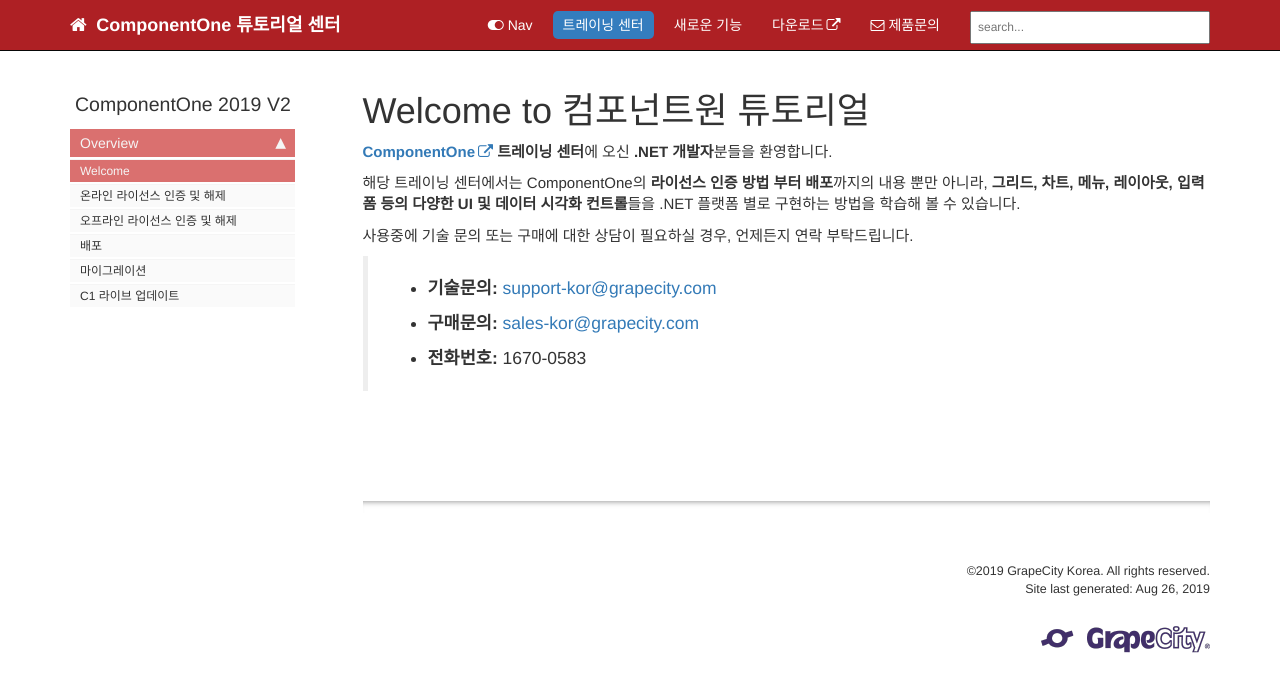
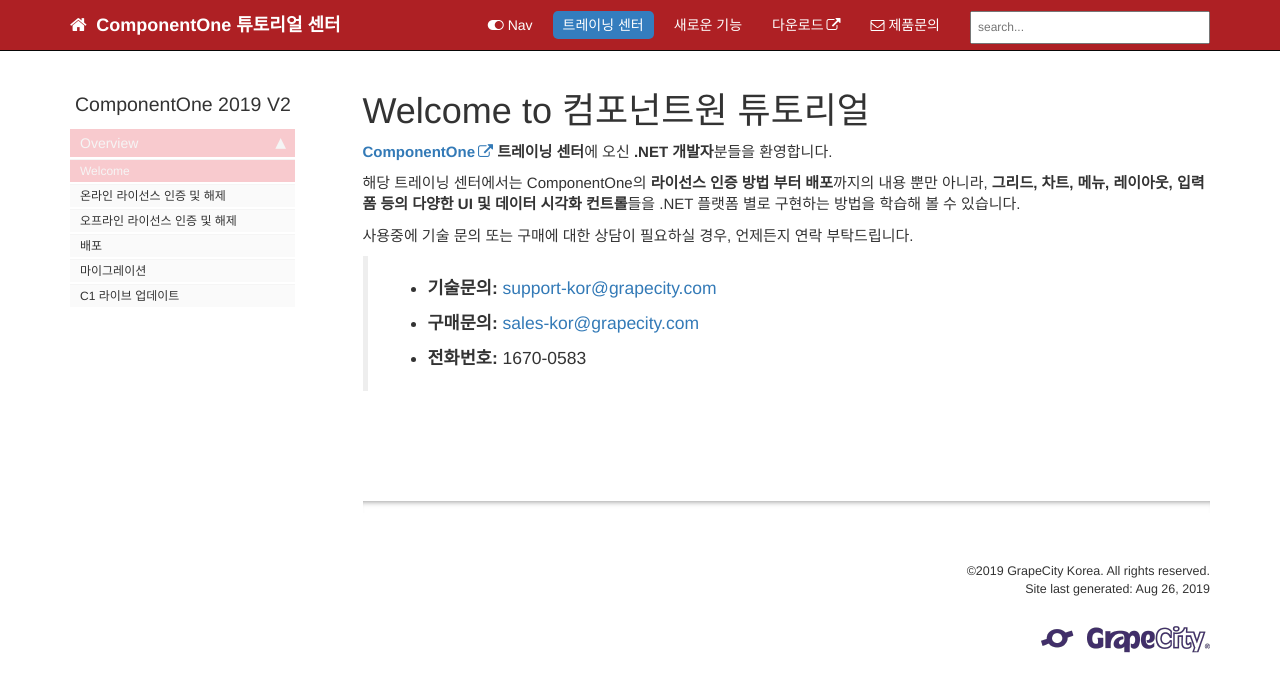
Before and after one commit to grapecity-korea/C1Training.github.io, a Jekyll site: the page built from index.md, in a window 1280 px wide. Shown: the top 692 px of the page. Built offline with Jekyll 4.4.1, drawn with Linux system fonts in a browser that asks for light colours; comment, search, counter and statistics services are not loaded.

Commit message:
Update theme-gck.css

```diff
--- a/css/theme-gck.css
+++ b/css/theme-gck.css
@@ -19,12 +19,8 @@ h4 {
   color: white;
 }
 
-.nav li a:hover {
+.nav li.active > a{
   background-color: #f8cace;
-}
-
-.nav li.active > a{
-  background-color: #da706f;
 }
 
 .nav > li > a:hover {
```
